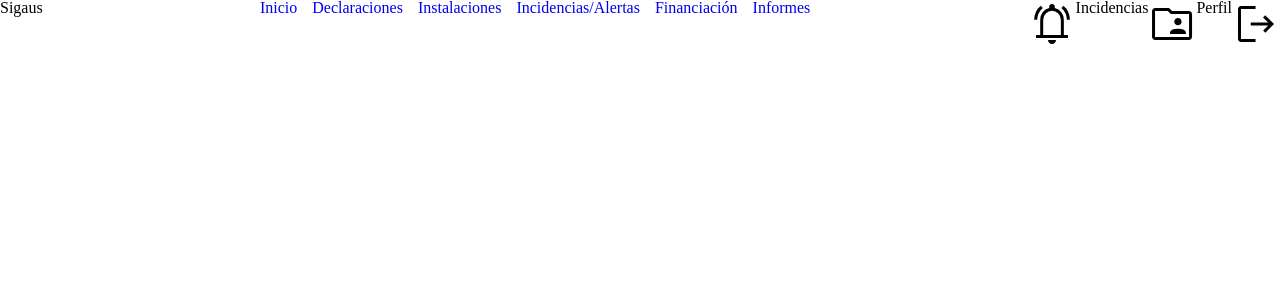
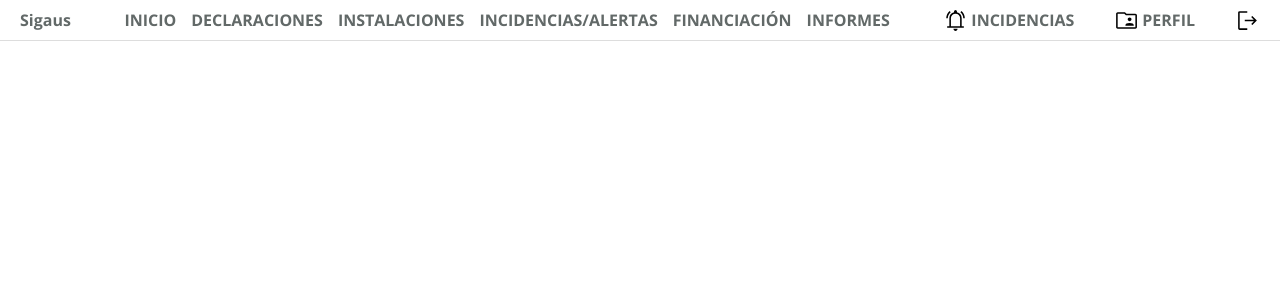
Before and after one commit to marocena26/test-innoway, a React (Create React App) app: page / in a window 1280 px wide. Shown: the top 300 px of the page. Built offline with nearby package versions, Linux system fonts and the light colour scheme.

Commit message:
create basic structure header - to review some styles

```diff
--- a/public/index.html
+++ b/public/index.html
@@ -4,9 +4,14 @@
     <meta charset="utf-8" />
     <link rel="icon" href="%PUBLIC_URL%/favicon.ico" />
     <meta name="viewport" content="width=device-width, initial-scale=1" />
+    <link
+      href="https://fonts.googleapis.com/css2?family=Open+Sans:ital,wght@0,400;0,500;0,600;0,700;1,400;1,500&display=swap"
+      rel="stylesheet"
+    />
+
     <title>Test innoway</title>
   </head>
-  <body>
+  <body class="body">
     <noscript>You need to enable JavaScript to run this app.</noscript>
     <div id="root"></div>
   </body>
--- a/src/components/Header.js
+++ b/src/components/Header.js
@@ -15,36 +15,39 @@ function Header() {
       <nav className="header__nav">
         <ul className="header__nav--list">
           <li className="header__nav--list--item">
-            <NavLink className="link"> Inicio </NavLink>
+            <NavLink className="link item__hover"> Inicio </NavLink>
           </li>
           <li className="header__nav--list--item">
-            <NavLink className="link"> Declaraciones </NavLink>
+            <NavLink className="link item__hover"> Declaraciones </NavLink>
           </li>
           <li className="header__nav--list--item">
-            <NavLink className="link"> Instalaciones </NavLink>
+            <NavLink className="link item__hover"> Instalaciones </NavLink>
           </li>
           <li className="header__nav--list--item">
-            <NavLink className="link"> Incidencias/Alertas </NavLink>
+            <NavLink className="link item__hover">
+              {" "}
+              Incidencias/Alertas{" "}
+            </NavLink>
           </li>
           <li className="header__nav--list--item">
-            <NavLink className="link"> Financiación </NavLink>
+            <NavLink className="link item__hover"> Financiación </NavLink>
           </li>
           <li className="header__nav--list--item">
-            <NavLink className="link"> Informes </NavLink>
+            <NavLink className="link item__hover"> Informes </NavLink>
           </li>
         </ul>
       </nav>
       <section className="header__section">
         <div className="header__section--wrap">
-          <img src={notifications} alt="incidencias" className="header__logo" />
-          <h2>Incidencias</h2>
+          <img src={notifications} alt="incidencias" className="logo" />
+          <h2 className="header__section--wrap--tittle">Incidencias</h2>
         </div>
         <div className="header__section--wrap">
-          <img src={folder} alt="perfil" className="header__logo" />
-          <h2>Perfil</h2>
+          <img src={folder} alt="perfil" className="logo" />
+          <h2 className="header__section--wrap--tittle">Perfil</h2>
         </div>
         <div className="header__section--wrap">
-          <img src={logout} alt="logout" className="header__logo" />
+          <img src={logout} alt="logout" className="logo" />
         </div>
       </section>
     </header>
--- a/src/styles/App.scss
+++ b/src/styles/App.scss
@@ -1,3 +1,5 @@
 @import "core/reset";
 @import "core/variables";
 @import "core/mixins";
+@import "core/page";
+@import "core/animations";
--- a/src/styles/components/Header.scss
+++ b/src/styles/components/Header.scss
@@ -1,16 +1,26 @@
 @import "../core/variables";
 @import "../core/mixins";
+@import "../core/animations";
 
 .header {
+  height: 5vh;
   display: flex;
   justify-content: space-between;
+  align-items: center;
+  border-bottom: solid 1px $line_color;
   &__title {
+    padding: 0 20px;
+    font-weight: 700;
+    color: $header_color;
   }
   &__nav {
     &--list {
       display: flex;
       gap: 15px;
       &--item {
+        text-transform: uppercase;
+        font-weight: 700;
+        color: $header_color;
       }
     }
   }
@@ -18,6 +28,14 @@
     display: flex;
     &--wrap {
       display: flex;
+      align-items: center;
+      padding: 0 20px;
+      gap: 3px;
+      &--tittle {
+        text-transform: uppercase;
+        font-weight: 700;
+        color: $header_color;
+      }
     }
   }
 }
@@ -25,3 +43,7 @@
 .link {
   text-decoration: none;
 }
+
+.logo {
+  width: 25px;
+}
--- /dev/null
+++ b/src/styles/core/_animations.scss
@@ -0,0 +1,24 @@
+.item__hover {
+  position: relative;
+  color: $header_color;
+  &:after {
+    display: block;
+    position: absolute;
+    left: 0;
+    bottom: -10px;
+    width: 0;
+    height: 5px;
+    background-color: $details_color;
+    content: "";
+    -webkit-transition: all 0.2s;
+    -moz-transition: all 0.2s;
+    -o-transition: all 0.2s;
+    transition: all 0.2s;
+  }
+  &:hover {
+    color: $text_color;
+  }
+  &:hover:after {
+    width: 100%;
+  }
+}
--- /dev/null
+++ b/src/styles/core/_page.scss
@@ -0,0 +1,5 @@
+.body {
+  width: 100%;
+  min-height: 100vh;
+  font-family: $font-web;
+}
--- a/src/styles/core/_variables.scss
+++ b/src/styles/core/_variables.scss
@@ -1,10 +1,11 @@
 //fonts
-
+$font-web: "Open Sans", sans-serif;
 //colors
 $text_color: #212529ff;
 $background_top_color: #ffffffff;
 $background_bottom_color: #f5f4f1ff;
 $header_color: #626968ff;
+$line_color: #ddddddff;
 $details_color: #cfc460ff;
 $open_color: #b3d583ff;
 $link_color: #3288b5ff;
```
